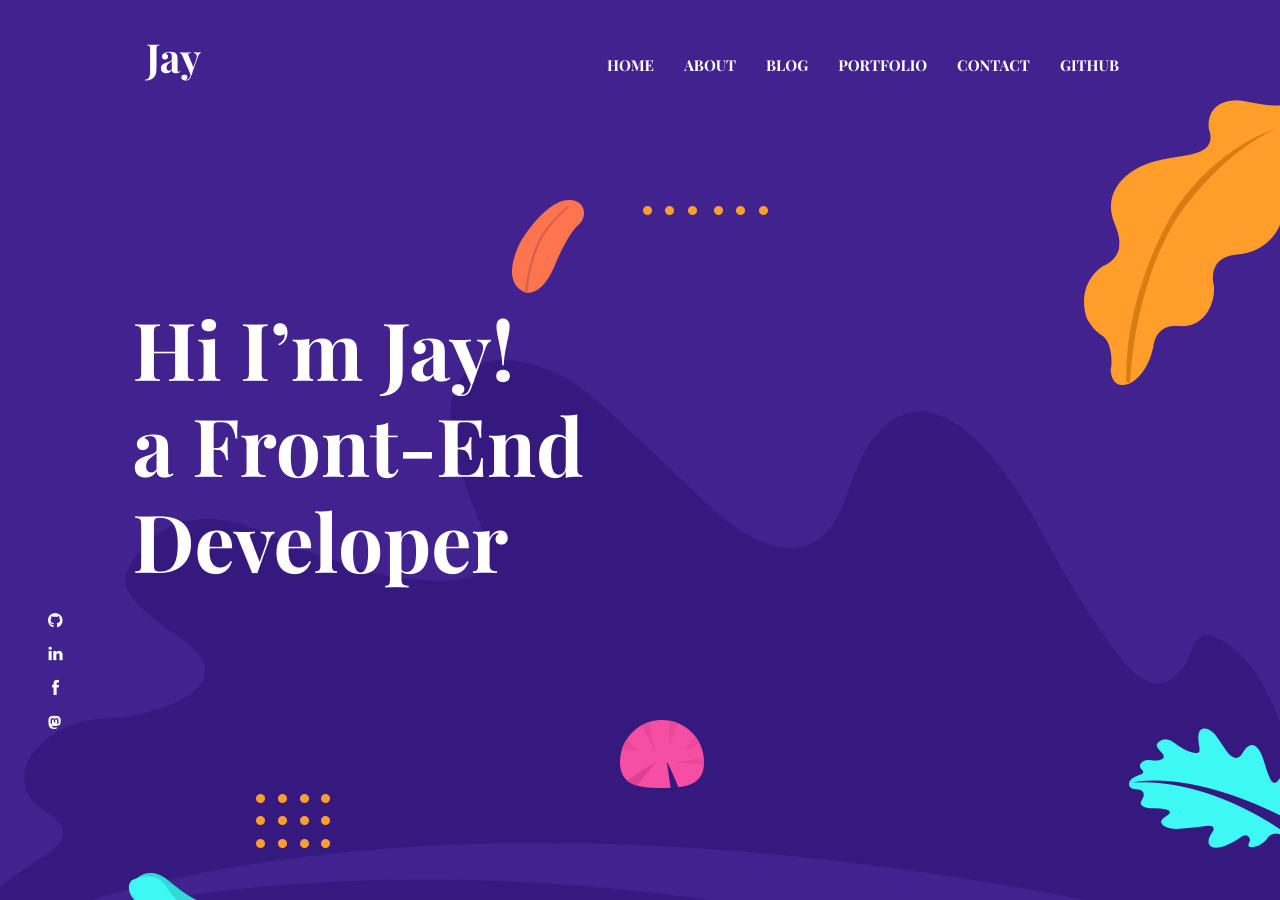
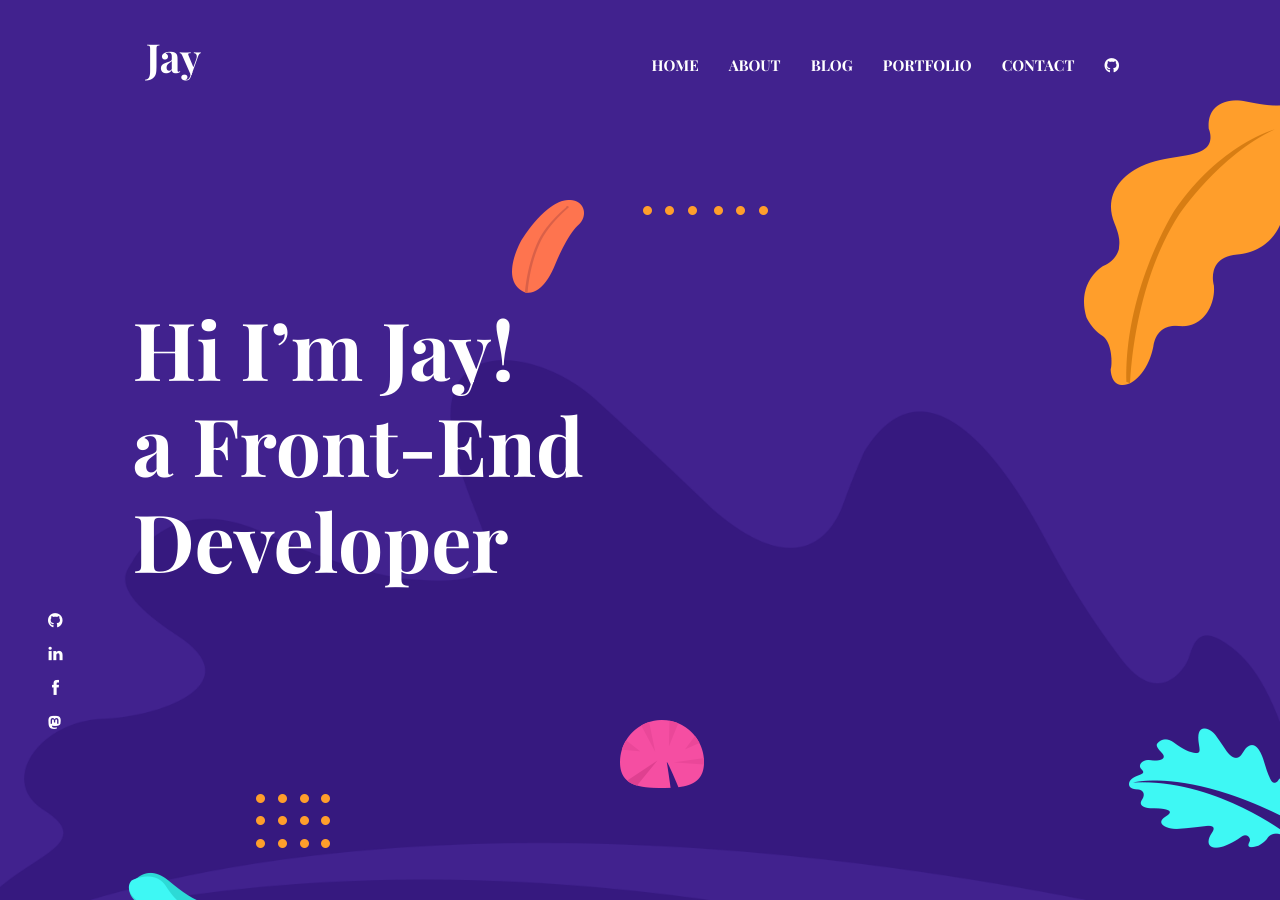
Before and after one commit to lonewanderer27/lonewanderer27.github.io, a Jekyll site: the page built from index.html, in a window 1280 px wide and 900 px high. Built offline with Jekyll 4.4.1, drawn with Linux system fonts in a browser that asks for light colours; nearby versions of some CDN libraries.

Commit message:
refactor: replace "Github" with logo in navbar

```diff
--- a/_data/settings.yml
+++ b/_data/settings.yml
@@ -16,7 +16,7 @@ menu:
   - { name: Blog, link: "/blog" }
   - { name: Portfolio, link: "/portfolio" }
   - { name: Contact, link: "/contact" }
-  - { name: GitHub, link: "https://github.com/lonewanderer27"}
+  - { name: <i class="fa-brands fa-github"></i>, link: "https://github.com/lonewanderer27"}
 
 #-------------------------------
 # Google Analytics Section
```
